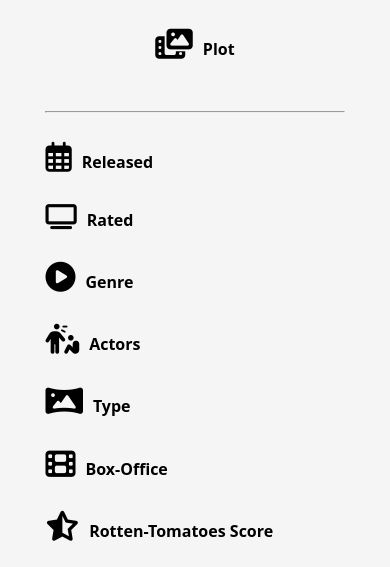
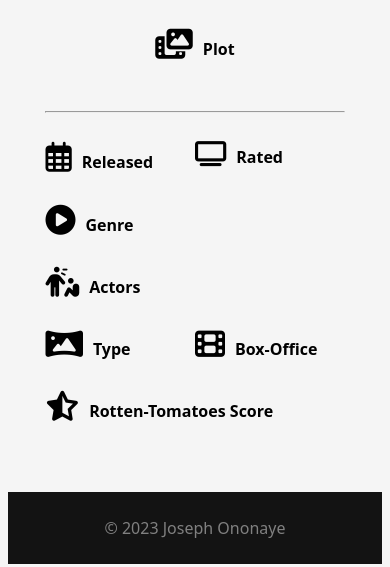
Before and after one commit to ContentCommando/Find-Any-Movie, a plain HTML site: page index.html in a window 390 px wide. Shown: the part 317-884 px from the top of the page. Drawn offline with nearby package versions, Linux system fonts and the light colour scheme; no server answers.

Commit message:
Modified flexbox dimensions

```diff
--- a/css/style.css
+++ b/css/style.css
@@ -147,5 +147,21 @@ body {
     .subtext {
       margin-right: 0px;
       width: 100%;
+
+    }
+    #special-one {
+      width: 50%;
+    }
+
+    #special-two {
+      width: 50%;
+    }
+
+    #special-three {
+      width: 50%;
+    }
+
+    #special-four {
+      width: 50%;
     }
   }
--- a/index.html
+++ b/index.html
@@ -28,11 +28,11 @@
                 <p class="plot"></p><br>
                 <hr>
                 <div class="other-text">
-                    <div class="subtext">
+                    <div id="special-one"class="subtext">
                         <h4 class="sub"><i class="fa-regular fa-calendar-days"></i>Released</h4>
                         <p class="released"></p>
                     </div>
-                    <div class="subtext">
+                    <div id="special-two" class="subtext">
                         <h4 class="sub"><i class="fa-solid fa-tv"></i>Rated</h4>
                         <p class="rating"></p>
                     </div>
@@ -44,11 +44,11 @@
                         <h4 class="sub"><i class="fa-solid fa-person-harassing"></i>Actors</h4>
                         <p class="actors"></p>
                     </div>
-                    <div class="subtext">
+                    <div id="special-three" class="subtext">
                         <h4 class="sub"><i class="fa-solid fa-panorama"></i>Type</h4>
                         <p class="type"></p>
                     </div>
-                    <div class="subtext">
+                    <div id="special-four" class="subtext">
                         <h4 class="sub"><i class="fa-solid fa-film"></i>Box-Office</h4>
                         <p class="box-office"></p>
                     </div>
```
